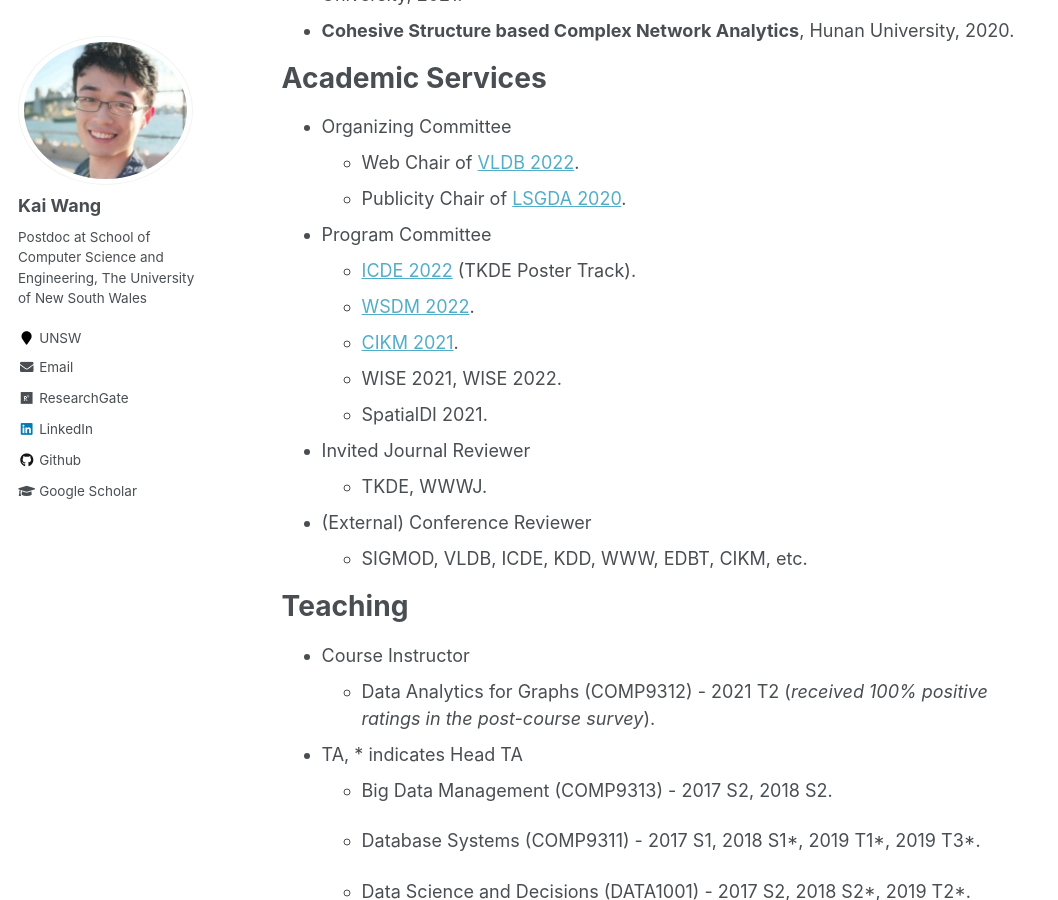
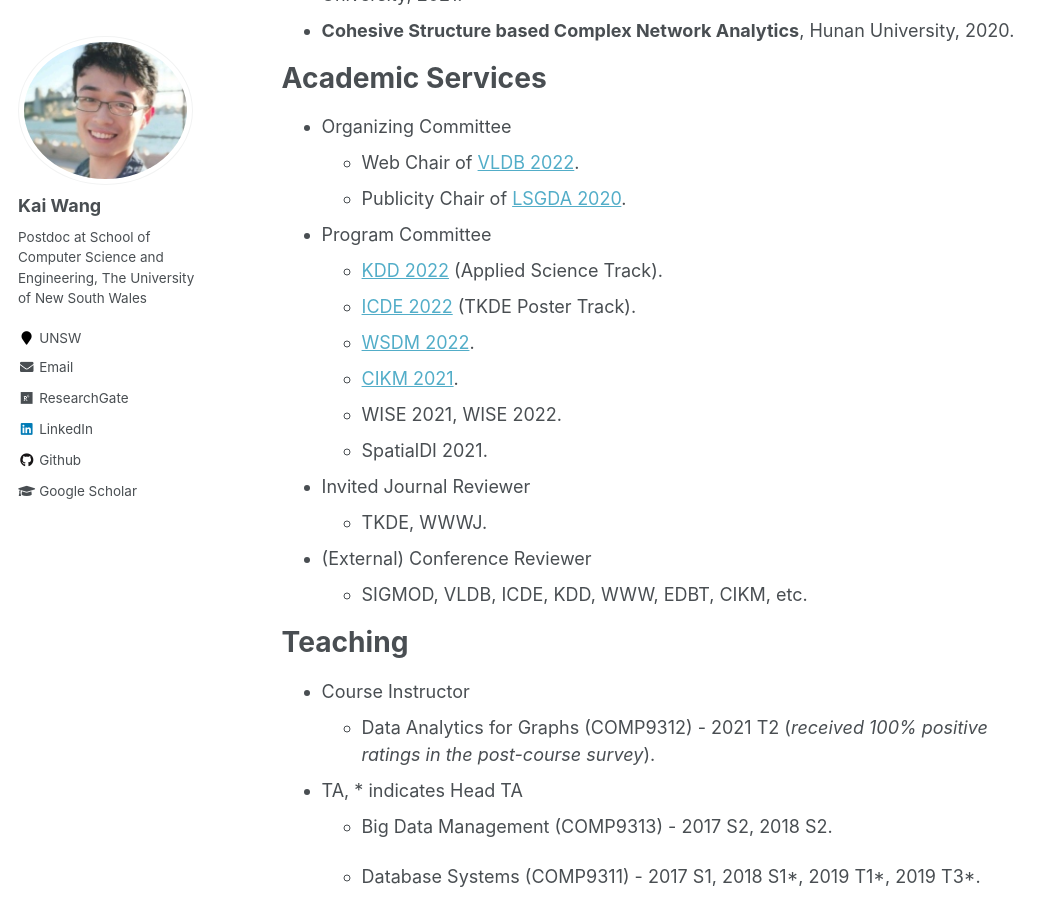
Before and after one commit to cs-kaiwang/cs-kaiwang.github.io, a Jekyll site: the page built from _pages/about.md, in a window 1280 px wide and 900 px high, scrolled down 2526 px. Shown: the whole window, without its empty margins (0-1058 px from the left). Built offline with Jekyll 4.4.1, drawn with Linux system fonts in a browser that asks for light colours.

Commit message:
Update about.md

```diff
--- a/_pages/about.md
+++ b/_pages/about.md
@@ -49,6 +49,7 @@ Academic Services
   - Publicity Chair of [LSGDA 2020](https://www.google.com/url?q=https%3A%2F%2Flsgda.github.io%2F2020%2F&sa=D&sntz=1&usg=AFQjCNFYfkgg9wBrWW8wUaG8GCGXJz3z_A).
 
 - Program Committee
+  - [KDD 2022](https://kdd.org/kdd2022/) (Applied Science Track).
   - [ICDE 2022](https://icde2022.ieeecomputer.my/) (TKDE Poster Track).
   - [WSDM 2022](https://www.wsdm-conference.org/2022/).
   - [CIKM 2021](https://www.cikm2021.org/).
```
